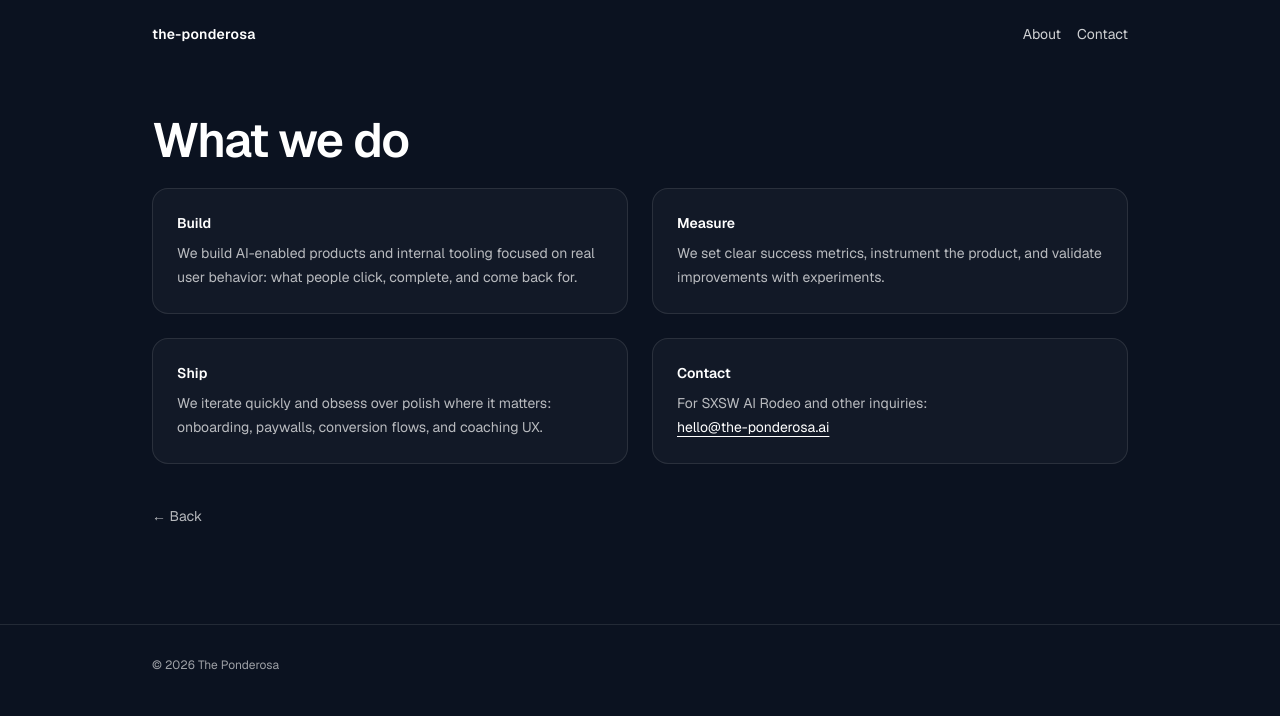
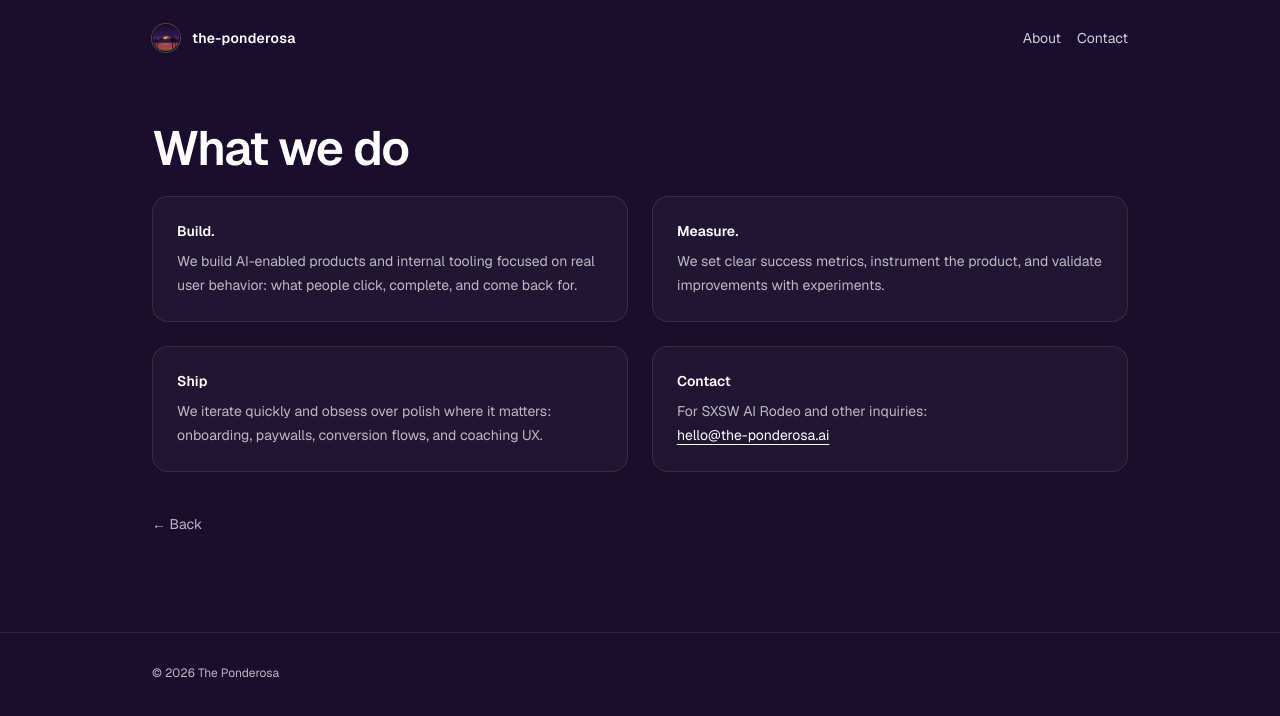
Before and after one commit to the-ponderosa/site, a Next.js app: page /about in a window 1280 px wide. Shown: the top 716 px of the page. Built offline with nearby package versions, Linux system fonts and the light colour scheme.

Commit message:
theme: badge palette + nav mark
Change-Id: I4bac9f6a177b5ee760d896d45e56950f67a3dd22

```diff
--- a/src/app/about/page.tsx
+++ b/src/app/about/page.tsx
@@ -1,11 +1,20 @@
+import Image from "next/image";
 import Link from "next/link";
 
 export default function AboutPage() {
   return (
-    <div className="min-h-screen bg-[#0b1220] text-white">
+    <div className="min-h-screen bg-transparent text-white">
       <header className="mx-auto flex max-w-5xl items-center justify-between px-6 py-6">
-        <Link className="text-sm font-semibold tracking-wide" href="/">
-          the-ponderosa
+        <Link className="flex items-center gap-3" href="/">
+          <Image
+            src="/brand/badge.png"
+            alt="The Ponderosa"
+            width={28}
+            height={28}
+            className="h-7 w-7 rounded-full ring-1 ring-[#c9a84c]/35"
+            priority
+          />
+          <span className="text-sm font-semibold tracking-wide">the-ponderosa</span>
         </Link>
         <nav className="flex items-center gap-4 text-sm text-white/80">
           <Link className="hover:text-white" href="/about">
@@ -23,28 +32,28 @@ export default function AboutPage() {
         </h1>
 
         <div className="mt-6 grid gap-6 sm:grid-cols-2">
-          <div className="rounded-2xl border border-white/10 bg-white/[0.03] p-6">
-            <h2 className="text-sm font-semibold">Build</h2>
+          <div className="rounded-2xl border border-[#c9a84c]/15 bg-white/[0.03] p-6">
+            <h2 className="text-sm font-semibold">Build.</h2>
             <p className="mt-2 text-sm leading-6 text-white/70">
               We build AI-enabled products and internal tooling focused on real user behavior: what
               people click, complete, and come back for.
             </p>
           </div>
-          <div className="rounded-2xl border border-white/10 bg-white/[0.03] p-6">
-            <h2 className="text-sm font-semibold">Measure</h2>
+          <div className="rounded-2xl border border-[#c9a84c]/15 bg-white/[0.03] p-6">
+            <h2 className="text-sm font-semibold">Measure.</h2>
             <p className="mt-2 text-sm leading-6 text-white/70">
               We set clear success metrics, instrument the product, and validate improvements with
               experiments.
             </p>
           </div>
-          <div className="rounded-2xl border border-white/10 bg-white/[0.03] p-6">
+          <div className="rounded-2xl border border-[#c9a84c]/15 bg-white/[0.03] p-6">
             <h2 className="text-sm font-semibold">Ship</h2>
             <p className="mt-2 text-sm leading-6 text-white/70">
               We iterate quickly and obsess over polish where it matters: onboarding, paywalls,
               conversion flows, and coaching UX.
             </p>
           </div>
-          <div className="rounded-2xl border border-white/10 bg-white/[0.03] p-6">
+          <div className="rounded-2xl border border-[#c9a84c]/15 bg-white/[0.03] p-6">
             <h2 className="text-sm font-semibold">Contact</h2>
             <p className="mt-2 text-sm leading-6 text-white/70">
               For SXSW AI Rodeo and other inquiries:
@@ -63,8 +72,8 @@ export default function AboutPage() {
         </div>
       </main>
 
-      <footer className="border-t border-white/10 py-8">
-        <div className="mx-auto flex max-w-5xl px-6 text-xs text-white/60">
+      <footer className="border-t border-[#c9a84c]/15 py-8">
+        <div className="mx-auto flex max-w-5xl px-6 text-xs text-white/70">
           © {new Date().getFullYear()} The Ponderosa
         </div>
       </footer>
--- a/src/app/globals.css
+++ b/src/app/globals.css
@@ -10,7 +10,8 @@ body {
 }
 
 body {
-  background: #0b1220;
+  /* Badge palette (v0): deep purple sky + warm gold accents */
+  background: #1a0e2e;
   color: #ffffff;
   font-family: var(--font-geist-sans), ui-sans-serif, system-ui, sans-serif;
 }
--- a/src/app/page.tsx
+++ b/src/app/page.tsx
@@ -1,10 +1,21 @@
+import Image from "next/image";
 import Link from "next/link";
 
 export default function Home() {
   return (
-    <div className="min-h-screen bg-[#0b1220] text-white">
+    <div className="min-h-screen bg-transparent text-white">
       <header className="mx-auto flex max-w-5xl items-center justify-between px-6 py-6">
-        <div className="text-sm font-semibold tracking-wide">the-ponderosa</div>
+        <div className="flex items-center gap-3">
+          <Image
+            src="/brand/badge.png"
+            alt="The Ponderosa"
+            width={28}
+            height={28}
+            className="h-7 w-7 rounded-full ring-1 ring-[#c9a84c]/35"
+            priority
+          />
+          <div className="text-sm font-semibold tracking-wide">the-ponderosa</div>
+        </div>
         <nav className="flex items-center gap-4 text-sm text-white/80">
           <Link className="hover:text-white" href="/about">
             About
@@ -26,13 +37,13 @@ export default function Home() {
 
         <div className="mt-10 flex flex-col gap-3 sm:flex-row sm:items-center">
           <a
-            className="inline-flex h-11 items-center justify-center rounded-full bg-white px-5 text-sm font-semibold text-[#0b1220]"
+            className="inline-flex h-11 items-center justify-center rounded-full bg-[#c9a84c] px-5 text-sm font-semibold text-[#1a0e2e] hover:bg-[#e8c34a]"
             href="mailto:hello@the-ponderosa.ai"
           >
             Get in touch
           </a>
           <Link
-            className="inline-flex h-11 items-center justify-center rounded-full border border-white/20 px-5 text-sm font-semibold text-white/90 hover:border-white/40"
+            className="inline-flex h-11 items-center justify-center rounded-full border border-[#c9a84c]/30 px-5 text-sm font-semibold text-white/90 hover:border-[#c9a84c]/55"
             href="/about"
           >
             Read more
@@ -40,19 +51,19 @@ export default function Home() {
         </div>
 
         <section className="mt-16 grid gap-6 sm:grid-cols-3">
-          <div className="rounded-2xl border border-white/10 bg-white/[0.03] p-5">
+          <div className="rounded-2xl border border-[#c9a84c]/15 bg-white/[0.03] p-5">
             <div className="text-sm font-semibold">Lean</div>
             <p className="mt-2 text-sm text-white/70">
               Minimal process. High output. Clear ownership.
             </p>
           </div>
-          <div className="rounded-2xl border border-white/10 bg-white/[0.03] p-5">
+          <div className="rounded-2xl border border-[#c9a84c]/15 bg-white/[0.03] p-5">
             <div className="text-sm font-semibold">Evidence-driven</div>
             <p className="mt-2 text-sm text-white/70">
               We instrument, test, and iterate. Receipts over vibes.
             </p>
           </div>
-          <div className="rounded-2xl border border-white/10 bg-white/[0.03] p-5">
+          <div className="rounded-2xl border border-[#c9a84c]/15 bg-white/[0.03] p-5">
             <div className="text-sm font-semibold">Human-facing</div>
             <p className="mt-2 text-sm text-white/70">
               UX and polish matter. AI that earns trust.
@@ -61,8 +72,8 @@ export default function Home() {
         </section>
       </main>
 
-      <footer className="border-t border-white/10 py-8">
-        <div className="mx-auto flex max-w-5xl flex-col gap-2 px-6 text-xs text-white/60 sm:flex-row sm:items-center sm:justify-between">
+      <footer className="border-t border-[#c9a84c]/15 py-8">
+        <div className="mx-auto flex max-w-5xl flex-col gap-2 px-6 text-xs text-white/70 sm:flex-row sm:items-center sm:justify-between">
           <div>© {new Date().getFullYear()} The Ponderosa</div>
           <div>
             <a className="hover:text-white" href="mailto:hello@the-ponderosa.ai">
```
Also changed, not shown: public/brand/badge.png (added), src/app/icon.png.
